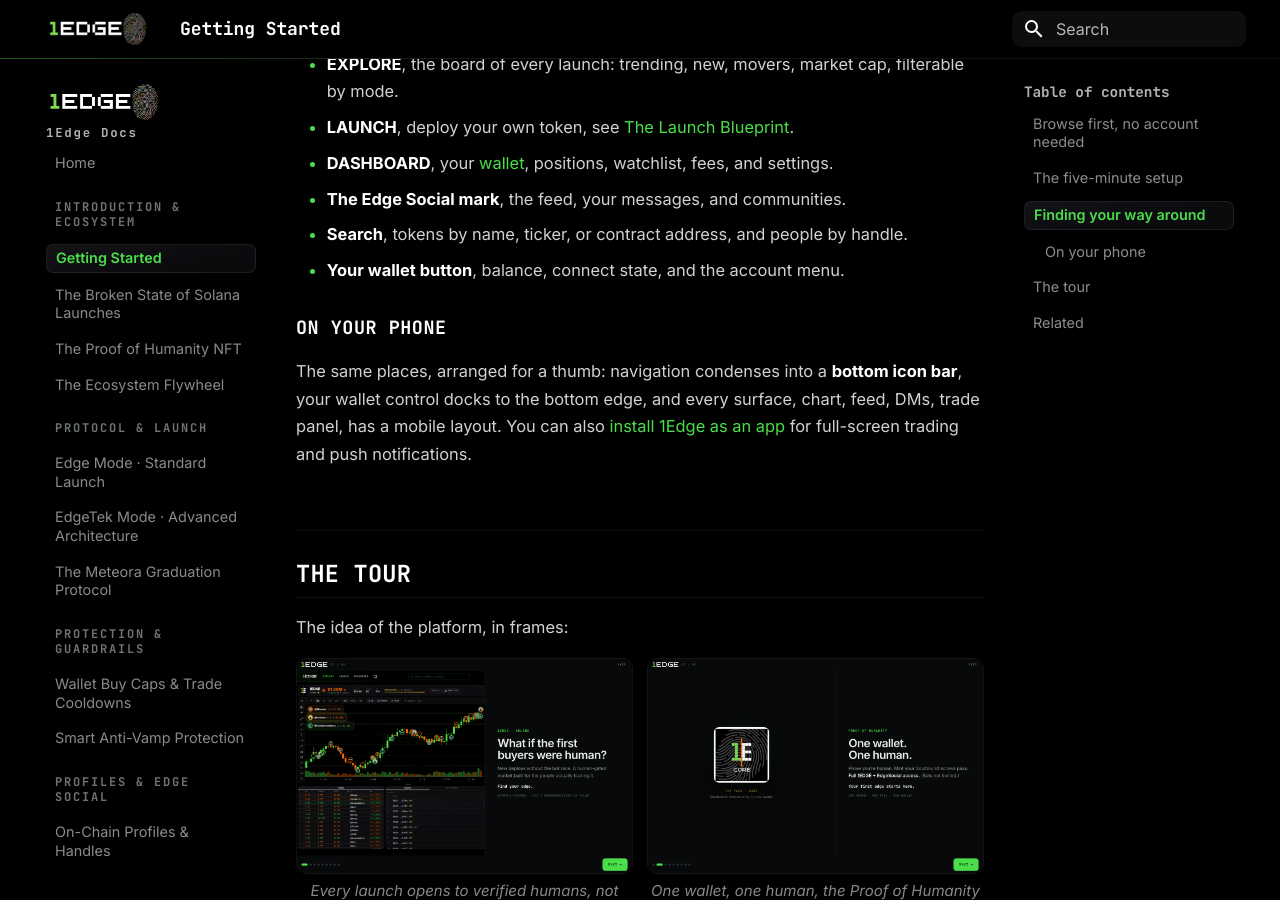
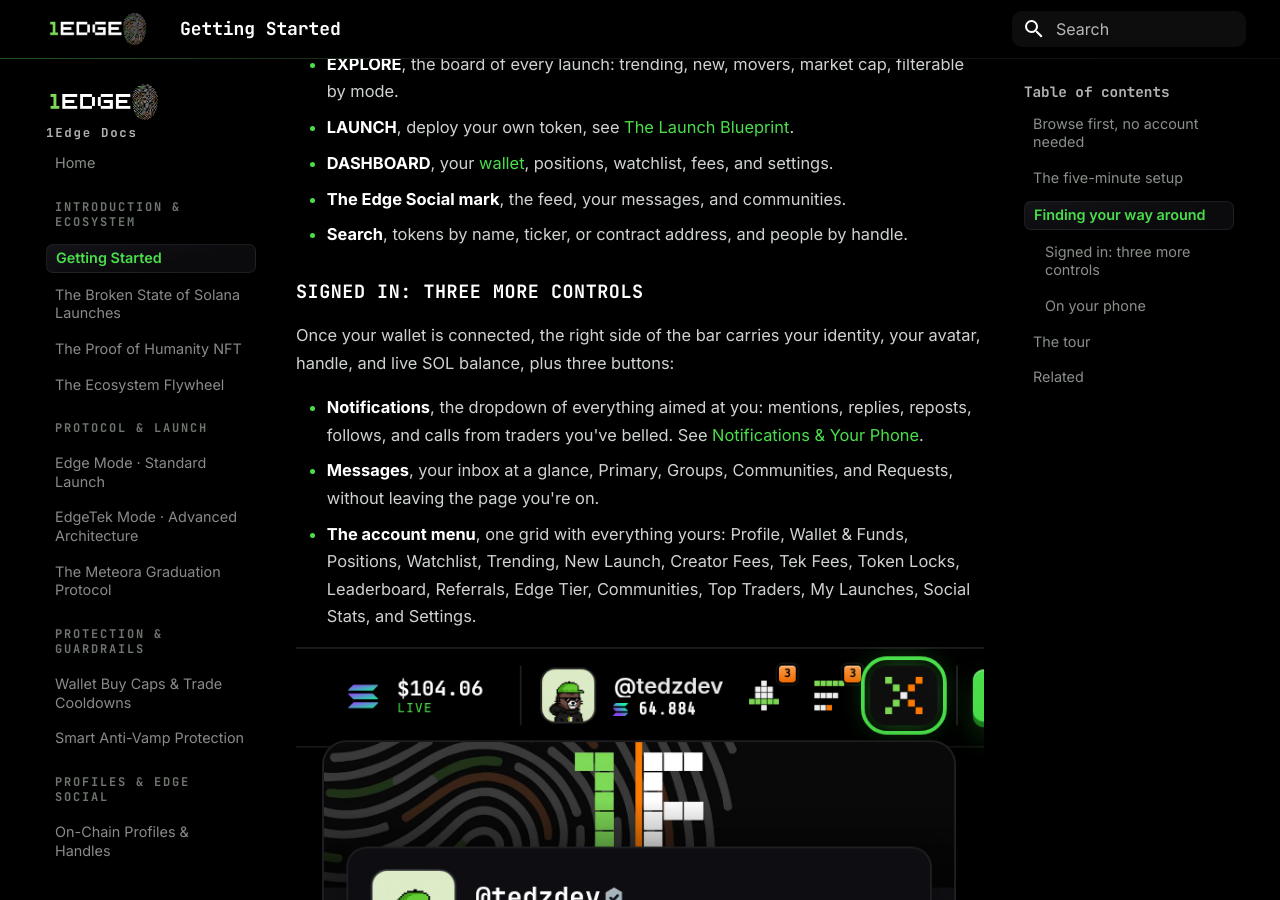
Before and after one commit to Tedz-1edge/1edge-docs, an MkDocs documentation site: the page built from docs/introduction/getting-started.md, in a window 1280 px wide and 900 px high, scrolled down 1382 px. Built offline with MkDocs 1.6.1 and Material for MkDocs 9.7.7, drawn with Linux system fonts in a browser that asks for light colours; some of the changed text lies outside the part shown.

Commit message:
Docs: nav bar assets — account-menu grid + phone bottom bar + notifications dropdown; signed-in controls documented (bell, messages inbox, account menu contents)

```diff
--- a/docs/introduction/getting-started.md
+++ b/docs/introduction/getting-started.md
@@ -29,11 +29,24 @@ The top bar is the same on every page:
 * **DASHBOARD**, your [wallet](../terminal/execution-engine.md#the-in-app-wallet), positions, watchlist, fees, and settings.
 * **The Edge Social mark**, the feed, your messages, and communities.
 * **Search**, tokens by name, ticker, or contract address, and people by handle.
-* **Your wallet button**, balance, connect state, and the account menu.
+
+### Signed in: three more controls
+
+Once your wallet is connected, the right side of the bar carries your identity, your avatar, handle, and live SOL balance, plus three buttons:
+
+* **Notifications**, the dropdown of everything aimed at you: mentions, replies, reposts, follows, and calls from traders you've belled. See [Notifications & Your Phone](../social/notifications.md).
+* **Messages**, your inbox at a glance, Primary, Groups, Communities, and Requests, without leaving the page you're on.
+* **The account menu**, one grid with everything yours: Profile, Wallet & Funds, Positions, Watchlist, Trending, New Launch, Creator Fees, Tek Fees, Token Locks, Leaderboard, Referrals, Edge Tier, Communities, Top Traders, My Launches, Social Stats, and Settings.
+
+![The account menu](../assets/nav-account-menu.png)
 
 ### On your phone
 
-The same places, arranged for a thumb: navigation condenses into a **bottom icon bar**, your wallet control docks to the bottom edge, and every surface, chart, feed, DMs, trade panel, has a mobile layout. You can also [install 1Edge as an app](../social/notifications.md#on-your-phone) for full-screen trading and push notifications.
+The same places, arranged for a thumb: a **bottom icon bar** carries your profile, notifications, the account menu, messages, and Edge Social, and every surface, chart, feed, DMs, trade panel, has a mobile layout. You can also [install 1Edge as an app](../social/notifications.md#on-your-phone) for full-screen trading and push notifications.
+
+<img src="../../assets/nav-phone-menu.png" alt="The account menu and bottom bar on a phone" style="max-width:390px;width:100%;border-radius:10px;display:block;margin:.6em auto">
+
+
 
 ## The tour
 
```
Also changed, not shown: docs/social/notifications.md (+2 -0 lines), docs/assets/nav-account-menu.png (added), docs/assets/nav-notifications.png (added), docs/assets/nav-phone-menu.png (added).
